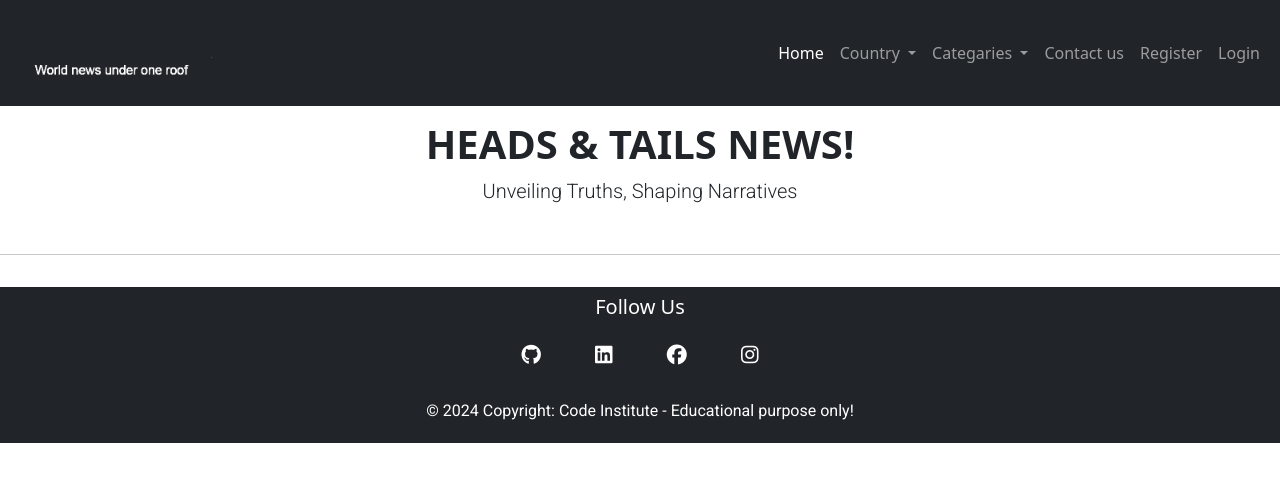
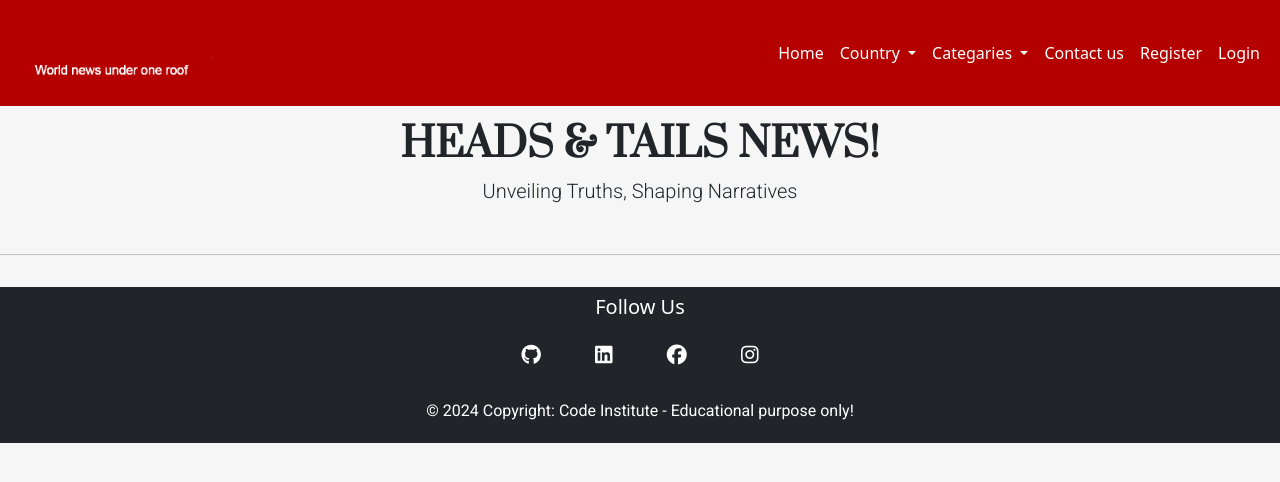
Before and after one commit to Kamal-Kohli/News, a Django app: page / in a window 1280 px wide. Shown: the top 482 px of the page. Run offline with Django 4.2, Linux system fonts and the light colour scheme; data that the repository does not hold is empty; some libraries are stand-ins or nearby versions.

Commit message:
add css to navbar and title

```diff
--- a/home/templates/home/news.html
+++ b/home/templates/home/news.html
@@ -24,7 +24,7 @@
             <div class="mt-auto"></div>
             <hr/>
             <small class="small text-muted">date: {{ article.publishedAt }}</small>
-            <a href="{{ article.url }}" target="_blank" class="btn btn-success mt-2">Read More...</a>
+            <a href="{{ article.url }}" target="_blank" class="btn btn-success custom-width-btn mt-2 mx-auto">Read More...</a>
           </div>
         </div>
       </div>
--- a/static/css/base.css
+++ b/static/css/base.css
@@ -6,46 +6,49 @@
     --main-font: 'Roboto', serif;
 
     /* Colours */
-    --background: #6e6e6e0f;
-}
+    --background: #918e8e;
+    --blue: #0d6efd;
+    --black: #000;
+    --off-white: #f6f6f6;
+    --white: #fff;
+    --red: #b50000;
+    --brown: #3d2c2c;
 
-body {
 
 }
 
-/* header */
 
-main {
-    flex: 1 0 auto;
-    background-color: var(--grey);
+
+ body {
+    background-color: var(--off-white);
 }
 
-h1 h2 h3 h4 h5 {
+/* Colours */
+nav {
+    background-color: var(--red);
+}
+
+
+.navbar-nav .nav-link {
+    color: var(--white);
+}
+
+.navbar-nav .nav-link.active {
+  color: var(--white);
+}
+
+/* Header & Title */
+h1 {
     font-family: var(--title);
 }
-
-p {
+p{
     font-family: var(--main-font);
 }
 
-.active {
-    border-bottom: 2px solid var(--blue);
-    font-weight: 500;
+
+/* Article */
+
+    /* Button */
+.custom-width-btn {
+    width: 50%;
 }
-
-/* Form */
-
-.form {
-    width: 100%;
-    margin: 3% auto;
-    box-shadow: var(--smal-box-shadow);
-    border-radius: 5px;
-}
-
-/* Footer */
-footer {
-    flex-shrink: 0;
-    justify-content: center;
-    align-items: center;
-
-}
--- a/templates/base.html
+++ b/templates/base.html
@@ -6,8 +6,10 @@
     <meta charset="UTF-8">
     <meta name="viewport" content="width=device-width, initial-scale=1.0">
     <!-- Bootstrap and css -->
+    {% block extra_css %}
     <link rel="stylesheet" href="https://cdn.jsdelivr.net/npm/bootstrap@5.3.3/dist/css/bootstrap.min.css" integrity="sha512-jnSuA4Ss2PkkikSOLtYs8BlYIeeIK1h99ty4YfvRPAlzr377vr3CXDb7sb7eEEBYjDtcYj+AjBH3FLv5uSJuXg==" crossorigin="anonymous" referrerpolicy="no-referrer" />
     <link rel="stylesheet" href="{% static '/css/base.css' %}">
+    {% endblock %}
 
     <!-- Bootstrap js script -->
     {% block onload_js %}
--- a/templates/includes/header.html
+++ b/templates/includes/header.html
@@ -3,7 +3,7 @@
 <!-- Navbar -->
 <header>
   {% with request.resolver_match.url_name as url_name %}
-    <nav class="navbar navbar-expand-lg navbar-dark bg-dark fixed-top">
+    <nav class="navbar navbar-expand-lg fixed-top">
         <div class="container-fluid">
             <!-- Logo -->
           <a class="navbar-brand active" href="{% url 'home' %}?category=general"><img src="{% static 'images/logo.webp' %}" alt="Heads and Tails animated logo" class="logo" width="200px"></a>
```
